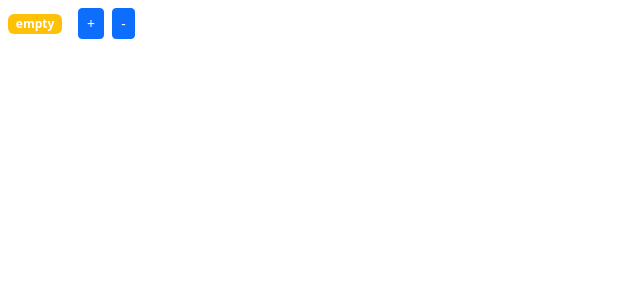
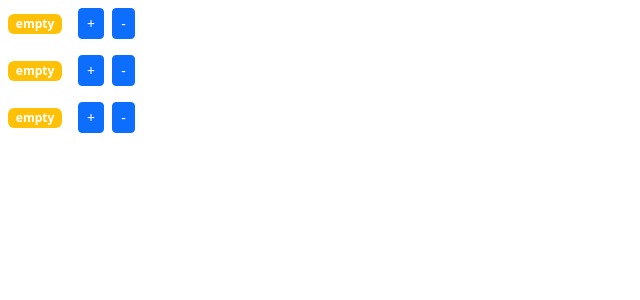
Before and after one commit to Art-San/02.Frontend-03.Composition_of_components, a React (Create React App) app: page / in a window 1280 px wide. Shown: the top 300 px of the page, without its empty margins (0-640 px from the left). Built offline with nearby package versions, Linux system fonts and the light colour scheme.

Commit message:
Композиция компонентов

```diff
--- a/src/App.jsx
+++ b/src/App.jsx
@@ -1,8 +1,12 @@
 import React from 'react'
-import Counter from './component/Counter'
+import CountersList from './component/CountersList'
 
 const App = () => {
-	return <Counter />
+	return (
+		<>
+			<CountersList />
+		</>
+	)
 }
 
 export default App
--- a/src/component/Counter.jsx
+++ b/src/component/Counter.jsx
@@ -22,7 +22,7 @@ const Counter = () => {
 	}
 
 	return (
-		<>
+		<div>
 			<span className={getBageClasses()}>{formatCount()}</span>
 			<button
 				className='btn btn-primary btn-sm m-2'
@@ -36,7 +36,7 @@ const Counter = () => {
 			>
 				-
 			</button>
-		</>
+		</div>
 	)
 }
 
--- /dev/null
+++ b/src/component/CountersList.jsx
@@ -0,0 +1,19 @@
+import React from 'react'
+import Counter from './Counter'
+
+const CountersList = () => {
+	const couunters = [
+		{ id: 0, value: 0 },
+		{ id: 1, value: 4 },
+		{ id: 2, value: 0 }
+	]
+	return (
+		<>
+			{couunters.map(count => (
+				<Counter key={count.id} count={count} />
+			))}
+		</>
+	)
+}
+
+export default CountersList
```
